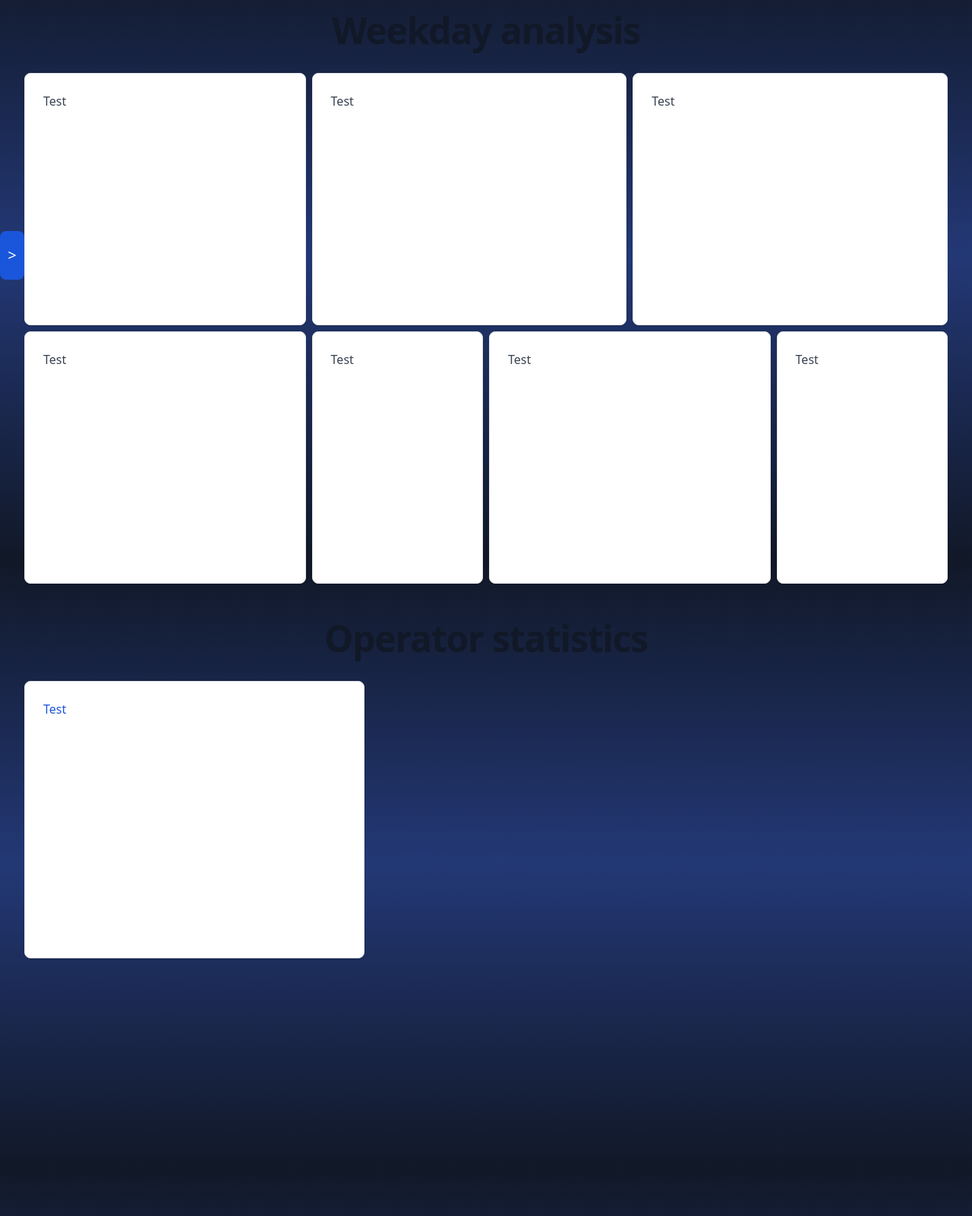
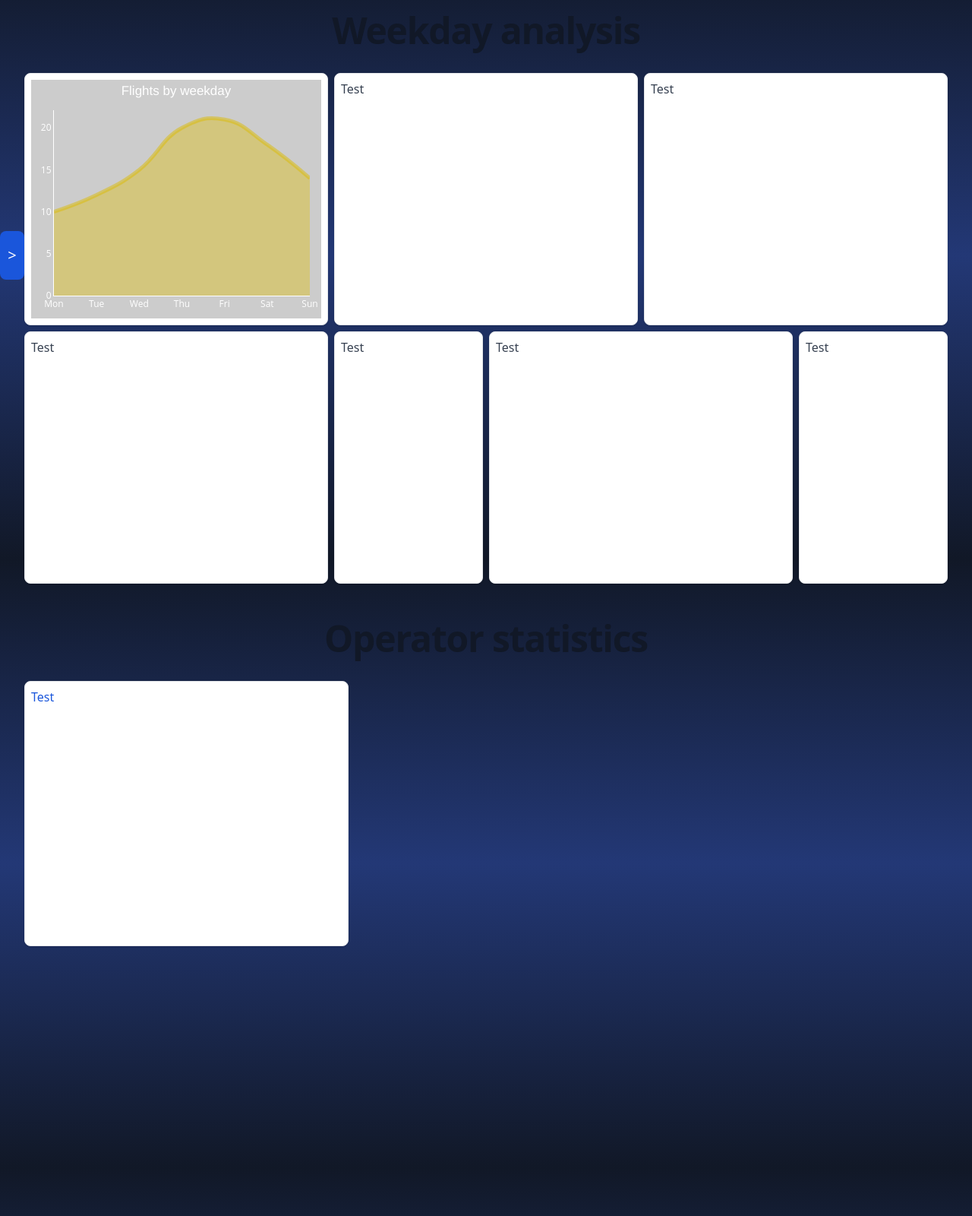
Before and after one commit to Data210/OpenSky-Dashboard, a Flask app: page /stats in a window 1280 px wide. Shown: the part 64-1664 px from the top of the page at 76% size. Run offline with Flask 3, Linux system fonts and the light colour scheme; some libraries are stand-ins or nearby versions.

Commit message:
first graphs

```diff
--- a/static/dist/css/output.css
+++ b/static/dist/css/output.css
@@ -1013,7 +1013,7 @@ input:checked + .toggle-bg {
   border-color: rgb(229 231 235 / var(--tw-border-opacity));
   --tw-bg-opacity: 1;
   background-color: rgb(255 255 255 / var(--tw-bg-opacity));
-  padding: 1.5rem;
+  padding: 0.5rem;
   --tw-shadow: 0 1px 3px 0 rgb(0 0 0 / 0.1), 0 1px 2px -1px rgb(0 0 0 / 0.1);
   --tw-shadow-colored: 0 1px 3px 0 var(--tw-shadow-color), 0 1px 2px -1px var(--tw-shadow-color);
   box-shadow: var(--tw-ring-offset-shadow, 0 0 #0000), var(--tw-ring-shadow, 0 0 #0000), var(--tw-shadow);
@@ -1312,6 +1312,10 @@ input:checked + .toggle-bg {
   height: 100vh;
 }
 
+.min-h-0 {
+  min-height: 0px;
+}
+
 .min-h-min {
   min-height: -moz-min-content;
   min-height: min-content;
@@ -1459,6 +1463,10 @@ input:checked + .toggle-bg {
 
 .grid-cols-4 {
   grid-template-columns: repeat(4, minmax(0, 1fr));
+}
+
+.grid-cols-6 {
+  grid-template-columns: repeat(6, minmax(0, 1fr));
 }
 
 .grid-cols-7 {
--- /dev/null
+++ b/static/scripts/graphs.js
@@ -0,0 +1,56 @@
+$(document).ready(function () {
+    line_chart('graph1', "Flights by weekday")
+})
+
+function line_chart(target_id,title){
+    var trace1 = {
+        x: ["Mon", "Tue","Wed","Thu","Fri","Sat","Sun"],
+        y: [10, 12, 15, 20, 21, 18, 14],
+        type: 'scatter',
+        mode: 'lines',
+        fill: 'tozeroy',
+        fillcolor:"rgba(219, 187, 6,0.4)",
+        line: {
+            color: "rgba(219, 187, 6,0.5)",
+            width:5,
+            shape:'spline',
+            smoothing: 1.3
+        }
+      };
+
+      layout = {
+        title: {
+            text: title,
+            font: {
+                color: '#FFFFFF',
+                family: 'Helvetica'
+            }
+        },
+        showlegend: false,
+        paper_bgcolor: 'rgba(0,0,0,0.2)',
+        plot_bgcolor: 'rgba(0,0,0,0)',
+        xaxis: {
+            linecolor: "#FFFFFF",
+            color: "#FFFFFF",
+            showgrid: false,
+            showticklabels: true
+        },
+        yaxis: {
+            linecolor: "#FFFFFF",
+            color: "#FFFFFF",
+            showgrid: false,
+        },
+        margin: {
+            l: 30,
+            r: 15,
+            b: 30,
+            t: 40
+        },
+        autosize: true,
+        uirevision: true
+    }
+
+      var data = [trace1];
+
+      Plotly.newPlot(target_id, data, layout, {displayModeBar: false});
+}
--- a/static/src/input.css
+++ b/static/src/input.css
@@ -4,6 +4,6 @@
 
 @layer components {
     .card-transparent {
-      @apply block w-full h-full p-6 bg-white border border-gray-200 rounded-lg shadow hover:bg-blue-100 dark:bg-blue-800/30 dark:border-blue-900 dark:hover:bg-blue-800/70;
+      @apply block w-full h-full p-2 bg-white border border-gray-200 rounded-lg shadow hover:bg-blue-100 dark:bg-blue-800/30 dark:border-blue-900 dark:hover:bg-blue-800/70;
     }
   }
--- a/templates/stats.html
+++ b/templates/stats.html
@@ -2,6 +2,7 @@
 {% block head %}
 {{ super() }}
 <script src="https://cdn.plot.ly/plotly-latest.min.js"></script>
+<script src="static/scripts/graphs.js"></script>
 {% endblock %}
 {% block content %}
 <section class="w-full h-screen flex flex-col">
@@ -10,30 +11,26 @@
       class="text-xl font-extrabold tracking-tight leading-none text-gray-900 md:text-4xl lg:text-5xl dark:text-white">
       Weekday analysis</h1>
   </div>
-  <div class="p-8 pt-4 w-full h-auto grid box-border gap-2 flex-grow" style="grid-template-areas:
-        'a a b b c c'
-        'a a b b c c'
-        'd d e f f g'
-        'd d e f f g'">
-    <div style="grid-area: a" class="card-transparent">
+  <div class="p-8 pt-4 w-full h-auto grid grid-rows-4 grid-cols-6 box-border gap-2 flex-1 min-h-0">
+    <div class="card-transparent row-span-2 col-span-2">
+      <div id = "graph1" class ="w-full h-full"></div>
+    </div>
+    <div class="card-transparent row-span-2 col-span-2">
       <p class="font-normal text-gray-700 dark:text-gray-400">Test</p>
     </div>
-    <div style="grid-area: b" class="card-transparent">
+    <div class="card-transparent row-span-2 col-span-2">
       <p class="font-normal text-gray-700 dark:text-gray-400">Test</p>
     </div>
-    <div style="grid-area: c" class="card-transparent">
+    <div class="card-transparent row-span-2 col-span-2">
       <p class="font-normal text-gray-700 dark:text-gray-400">Test</p>
     </div>
-    <div style="grid-area: d" class="card-transparent">
+    <div class="card-transparent row-span-2 col-span-1">
       <p class="font-normal text-gray-700 dark:text-gray-400">Test</p>
     </div>
-    <div style="grid-area: e" class="card-transparent">
+    <div class="card-transparent row-span-2 col-span-2">
       <p class="font-normal text-gray-700 dark:text-gray-400">Test</p>
     </div>
-    <div style="grid-area: f" class="card-transparent">
-      <p class="font-normal text-gray-700 dark:text-gray-400">Test</p>
-    </div>
-    <div style="grid-area: g" class="card-transparent">
+    <div class="card-transparent row-span-2 col-span-1">
       <p class="font-normal text-gray-700 dark:text-gray-400">Test</p>
     </div>
   </div>
```
